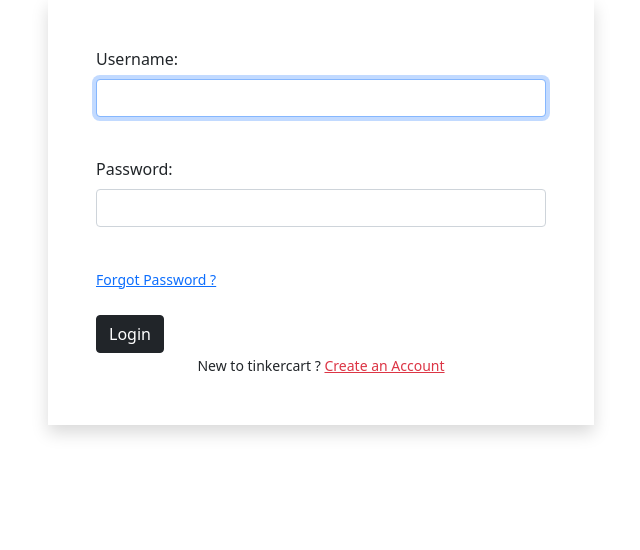
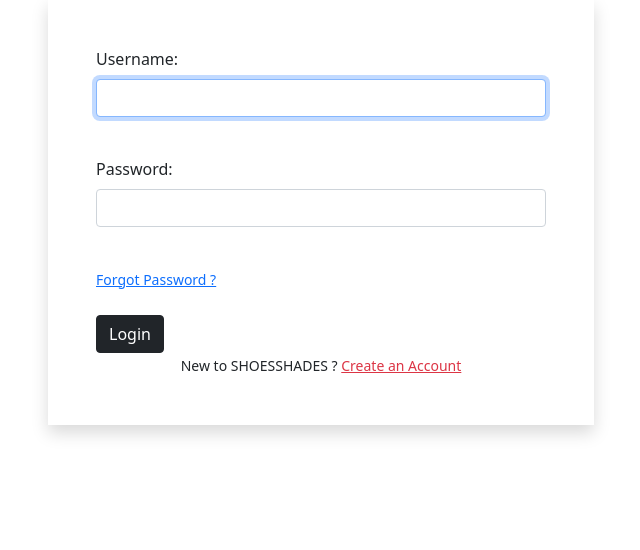
Before and after one commit to vireshsolanki/shoeshades, a Django app: page /accounts/login/ in a window 1280 px wide. Shown: the part 164-714 px from the top of the page, without its empty margins (319-959 px from the left). Run offline with Django 3.2, Linux system fonts and the light colour scheme; some libraries are stand-ins or nearby versions; some web fonts are replaced.

Commit message:
Update login.html

```diff
--- a/app/templates/app/login.html
+++ b/app/templates/app/login.html
@@ -17,7 +17,8 @@
      <small><a href="{% url 'password_reset' %}">Forgot Password ?</a></small> <br>
      <input type="submit" class="btn btn-dark mt-4" value="Login">
      <br>
-     <div class="text-center text-dark fw-bold"><small>New to tinkercart ? <a href="{% url 'customerregistration' %}" class="text-danger">Create an Account</a> </small></div>
+     <div class="text-center text-dark fw-bold"><small>New to SHOESSHADES  ? <a href="{% url 'customerregistration' %}" class="text-danger">Create an Account</a> </small></div>
+
 
      {% if form.non_field_errors %}
       {% for error in form.non_field_errors %}
```
